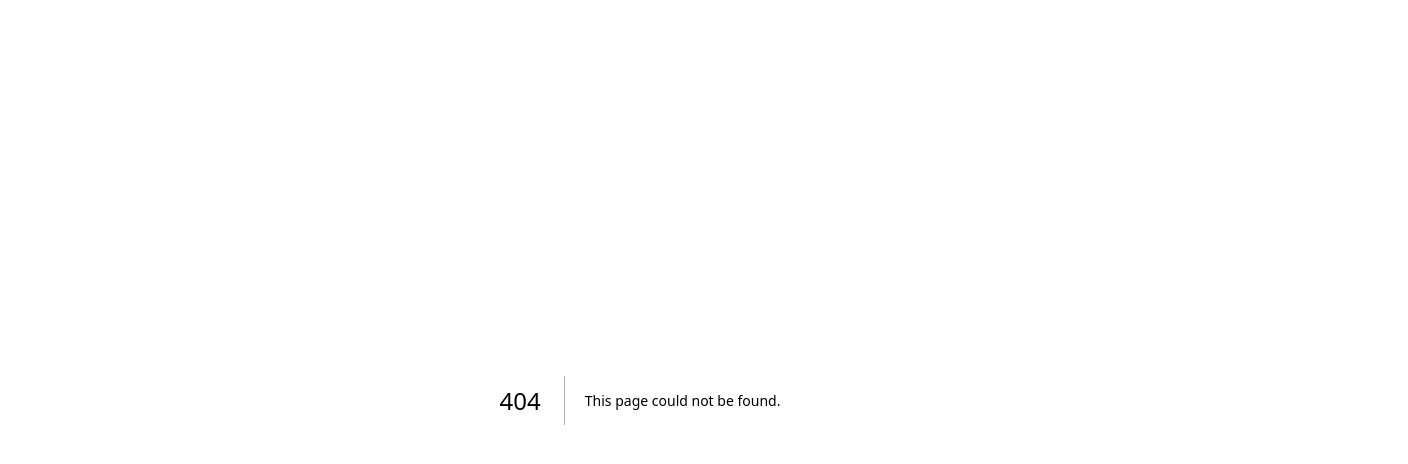
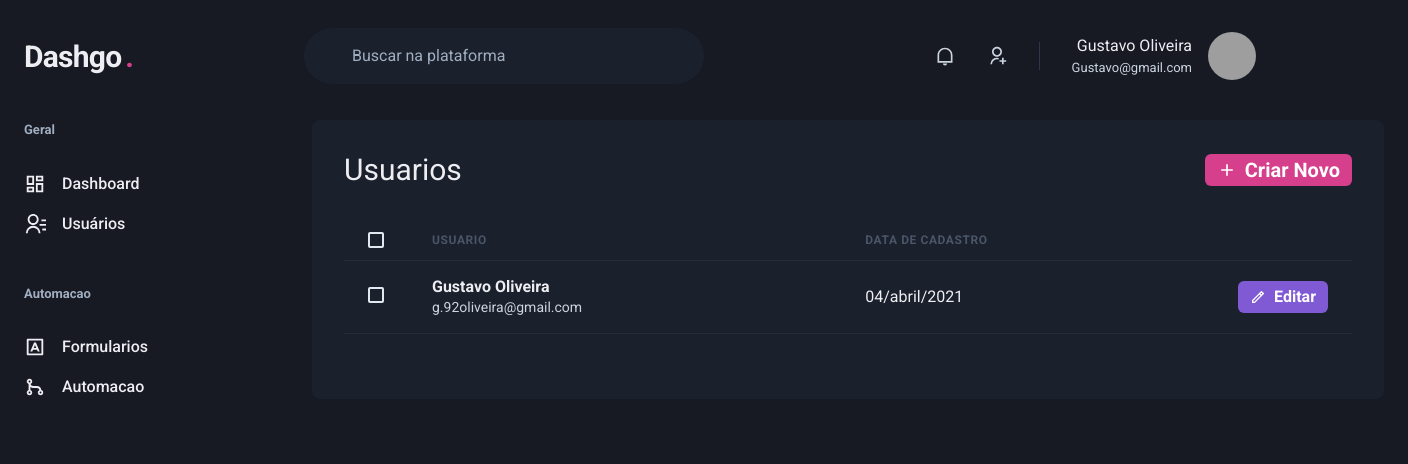
Before and after one commit to theguuholi/dashgo, a Next.js app: page /users in a window 1280 px wide. Before the commit this address had no page. Shown: the top 464 px of the page, 1408 px wide, since content can reach past the window. Built offline with nearby package versions, Linux system fonts and the light colour scheme; grey boxes are pictures that could not be loaded.

Commit message:
pagina de usuario

```diff
--- /dev/null
+++ b/src/pages/users/index.tsx
@@ -0,0 +1,87 @@
+import { Header } from "@/components/Header";
+import { Sidebar } from "@/components/Sidebar";
+import {
+  Box,
+  Button,
+  Checkbox,
+  Flex,
+  Heading,
+  Icon,
+  Table,
+  Tbody,
+  Td,
+  Th,
+  Thead,
+  Tr,
+  Text,
+} from "@chakra-ui/react";
+import { RiAddLine, RiPencilLine } from "react-icons/ri";
+
+export default function UserList() {
+  return (
+    <Box>
+      <Header />
+      <Flex w="110%" my="6" maxWidth={1480} mx="auto" px="6">
+        <Sidebar />
+
+        <Box flex="1" borderRadius={8} bg="gray.800" p="8">
+          <Flex mb="8" justify="space-between" align="center">
+            <Heading size="lg" fontWeight="normal">
+              Usuarios
+            </Heading>
+            <Button
+              as="a"
+              size="sm"
+              fontSize="20"
+              colorScheme="pink"
+              leftIcon={<Icon as={RiAddLine} />}
+            >
+              Criar Novo
+            </Button>
+          </Flex>
+
+          <Table colorScheme="whiteAlpha">
+            <Thead>
+              <Tr>
+                <Th px="6" color="gray.300" width="8">
+                  <Checkbox colorScheme="pink"></Checkbox>
+                </Th>
+                <Th>Usuario</Th>
+                <Th>Data de Cadastro</Th>
+                <Th width="8"></Th>
+              </Tr>
+            </Thead>
+
+            <Tbody>
+              <Tr>
+                <Td px="6">
+                  <Checkbox colorScheme="pink"></Checkbox>
+                </Td>
+                <Td>
+                  <Box>
+                    <Text fontWeight="bold">Gustavo Oliveira</Text>
+                    <Text fontSize="sm" color="gray.300">
+                      g.92oliveira@gmail.com
+                    </Text>
+                  </Box>
+                </Td>
+                <Td>04/abril/2021</Td>
+                <Td>
+                  <Button
+                    as="a"
+                    size="sm"
+                    fontSize="16"
+                    colorScheme="purple"
+                    leftIcon={<Icon as={RiPencilLine} />}
+                  >
+                    Editar
+                  </Button>
+                </Td>
+              </Tr>
+            </Tbody>
+          </Table>
+        </Box>
+      </Flex>
+    </Box>
+  );
+}
```
